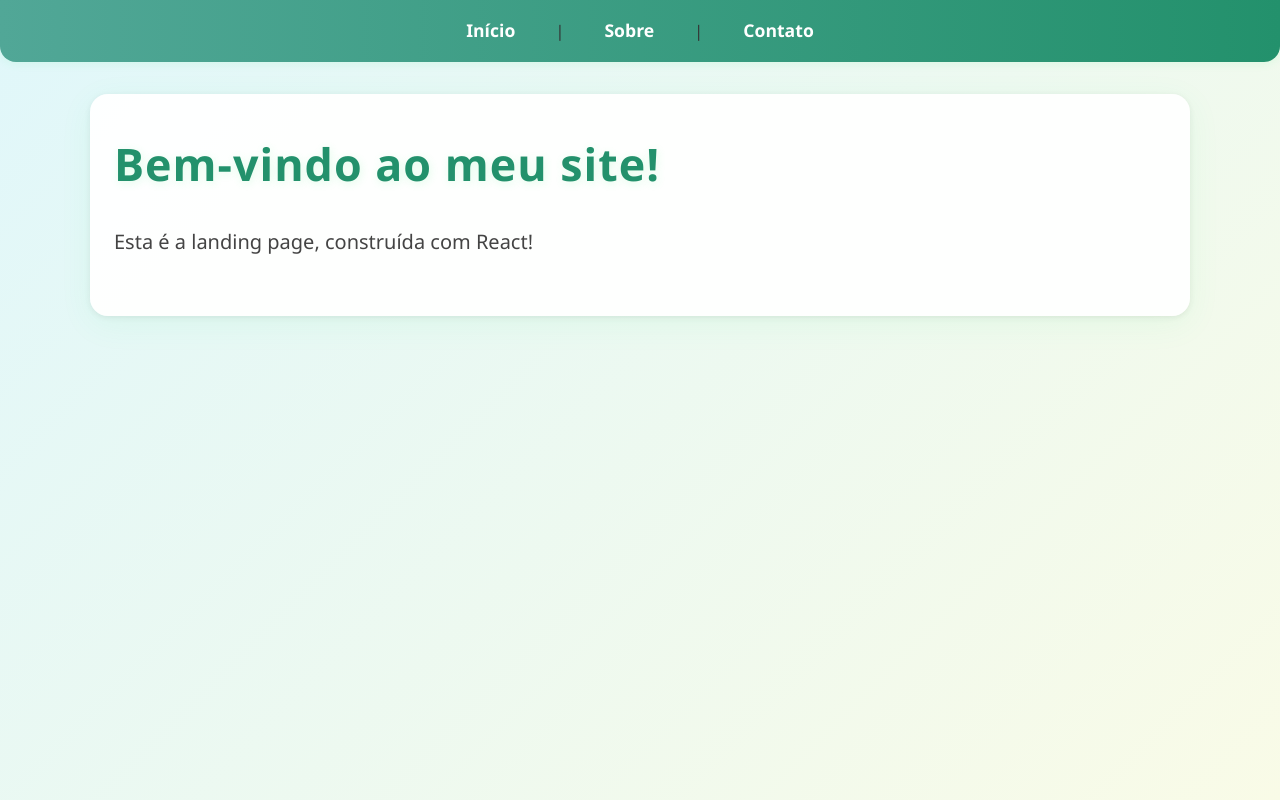
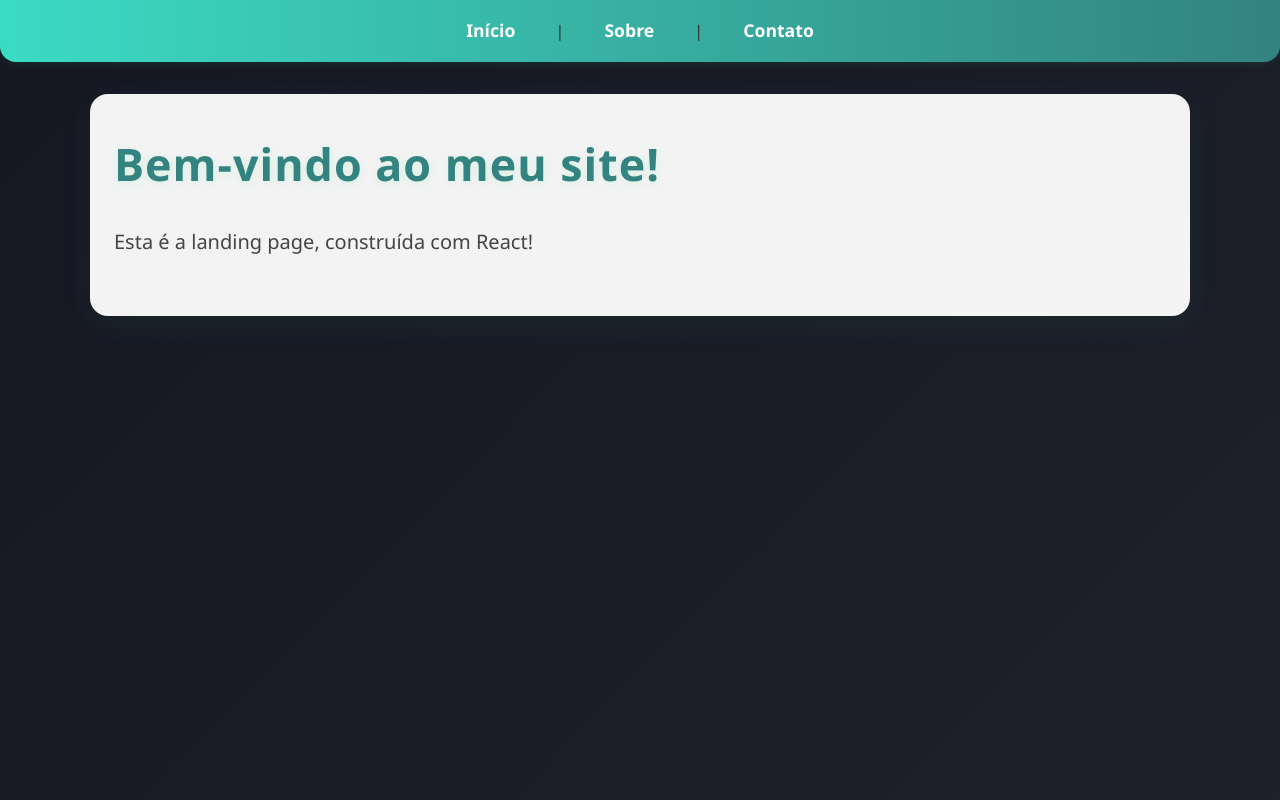
Before and after one commit to Jmigliatti/myProfile, a React (Create React App) app: page / in a window 1280 px wide. Built offline with nearby package versions, Linux system fonts and the light colour scheme.

Commit message:
adicionando multiplas paginas

```diff
--- a/src/assets/styles.css
+++ b/src/assets/styles.css
@@ -8,7 +8,7 @@
 /* Corpo da página */
 body {
   font-family: 'Segoe UI', Arial, sans-serif;
-  background: linear-gradient(135deg, #e0f7fa 0%, #f9fbe7 100%);
+  background: linear-gradient(135deg, #151723 0%, #1e202c 100%);
   color: #333;
   line-height: 1.7;
   min-height: 100vh;
@@ -16,7 +16,7 @@ body {
 
 /* Estilo para navegação */
 nav {
-  background: linear-gradient(90deg, #51a797 0%, #23916c 100%);
+  background: linear-gradient(90deg, #3bdbc3 0%, #338380 100%);
   padding: 1.2rem 0;
   text-align: center;
   box-shadow: 0 2px 8px rgba(67, 233, 123, 0.1);
@@ -54,7 +54,7 @@ nav a:hover {
 
 /* Títulos das páginas */
 h1 {
-  color: #23916c;
+  color: #338380;
   font-size: 2.8rem;
   margin-bottom: 22px;
   text-shadow: 1px 2px 8px rgba(67, 233, 123, 0.15);
@@ -71,7 +71,7 @@ p {
 
 /* Botões genéricos */
 button, .btn {
-  background: linear-gradient(90deg, #51a797 0%, #23916c 100%);
+  background: linear-gradient(90deg, #3be2c8 0%, #338380 100%);
   color: rgb(177, 177, 177);
   border: none;
   padding: 12px 28px;
@@ -85,7 +85,7 @@ button, .btn {
 }
 
 button:hover, .btn:hover {
-  background: linear-gradient(90deg, #51a797 0%, #23916c 100%);
+  background: linear-gradient(90deg, #3be2c8 0%, #338380 100%);
   box-shadow: 0 4px 16px rgba(67, 233, 123, 0.18);
 }
 
```
